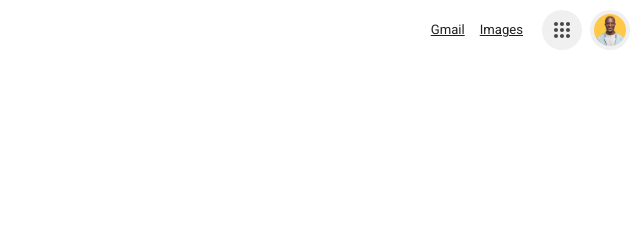
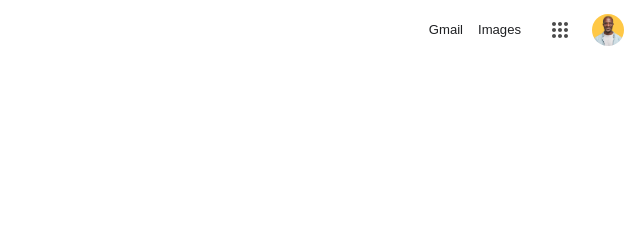
Before and after one commit to HabibOsaye/google-search-clone, a plain HTML site: page index.html in a window 1280 px wide. Shown: the full height of the page, 640-1280 px from the left. Drawn offline with Linux system fonts and the light colour scheme.

Commit message:
Added styling.

```diff
--- a/app/css/main.css
+++ b/app/css/main.css
@@ -1,5 +1,5 @@
 html, body {
-  font-family: 'Roboto', sans-serif;
+  font-family: arial, Roboto, sans-serif;
   font-size: 16px;
   font-weight: 400;
   color: #1f2023;
@@ -17,9 +17,9 @@ html, body {
   visibility: none;
 }
 
-.container {
-  /* background-color: #d3d3d3; */
-}
+/* .container {
+  background-color: #d3d3d3;
+} */
 
 
 /* -------------------------------- */
@@ -28,7 +28,7 @@ html, body {
 header {
   display: block;
   text-decoration: none;
-  padding: 6px;
+  padding: 6px 8px;
   /* background-color: #ff0101; */
 }
 
@@ -44,9 +44,13 @@ nav.container .nav-link a {
   color: #1f2023;
   font-weight: 400;
   line-height: 1.5rem;
+  text-decoration: none;
+  padding-left: 15px;
+}
+
+.nav-link:hover {
   text-decoration: underline;
   cursor: pointer;
-  padding-left: 15px;
 }
 
 nav.container div:nth-child(2) {
@@ -57,13 +61,18 @@ nav.container div:nth-child(2) {
   display: flex;
   justify-content: center;
   align-items: center;
-  background: #F0F0F0;
   height: 40px;
   width: 40px;
   line-height: 1.5rem;
 
   border-radius: 999px;
 }
+
+.icon-nav-dropdown:hover {
+  background: #F0F0F0;
+  cursor: pointer;
+}
+
 .menu {
   padding: 4px;
 }
```
